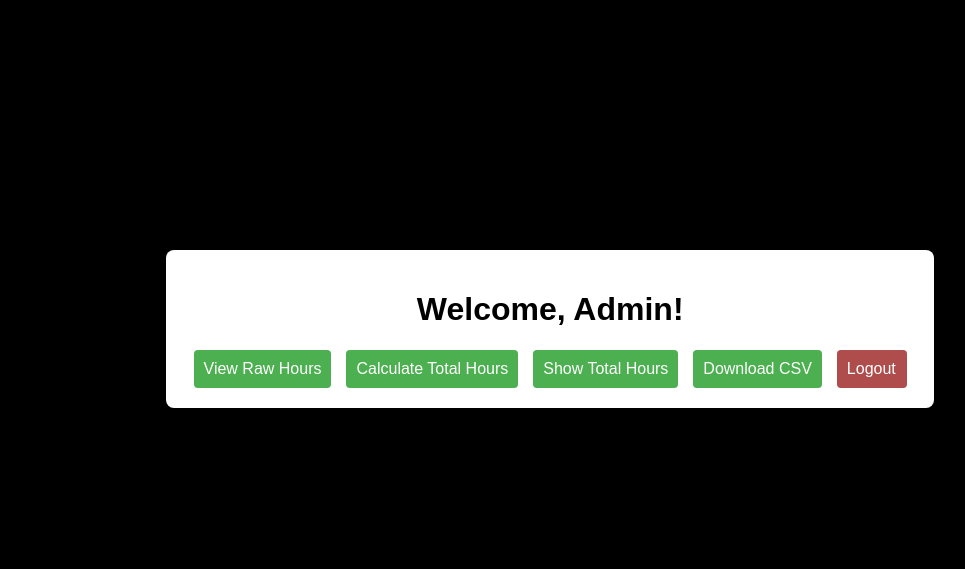
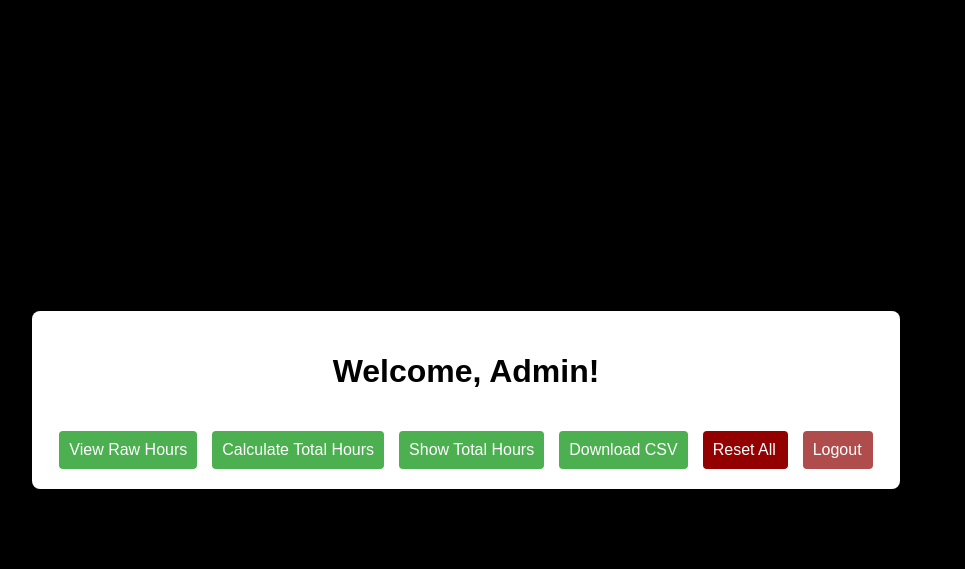
Before and after one commit to SkywardSyntax/HourLogger, a Flask app: page /admin in a window 1280 px wide. Shown: the top 569 px of the page, without its empty margins (174-1139 px from the left). Run offline with Flask 3, Linux system fonts and the light colour scheme; the visitor is signed in with stand-in values (Sample User, id 1); parts of the project's set-up code (start-up, migrations or seed data) failed here and were passed over.

Commit message:
Fix calculate_hours route and add reset_all route

```diff
--- a/HoursAdder.py
+++ b/HoursAdder.py
@@ -8,8 +8,11 @@ import math
 def calculate_total_time():
     totals = {}
     suspicious_activity = []
+
     # Read existing totals from hourTotals.txt
-    if os.path.exists('hourTotals.txt'):
+    if not os.path.exists('hourTotals.txt'):
+        open('hourTotals.txt', 'w').close()
+    else:
         with open('hourTotals.txt', 'r') as f:
             for line in f:
                 match = re.match(r'ID: (\d+), Total time: (\d+) hours (\d+) minutes', line.strip())
@@ -18,21 +21,24 @@ def calculate_total_time():
                     totals[id] = {'hours': int(hours), 'minutes': int(minutes)}
 
     # Add new totals from attendance.txt
-    with open('attendance.txt', 'r') as f:
-        for line in f:
-            line = line.strip()  # Strip newline character
-            match = re.match(r'(\d+) Checked In at .+ and Checked Out at .+, Meeting Time Recorded: (\d+) hours (\d+) minutes', line)
-            if match:
-                id, hours, minutes = match.groups()
-                hours = int(hours)
-                minutes = int(minutes)
-                if hours >= 10:
-                    suspicious_activity.append(line)
-                    continue
-                if id not in totals:
-                    totals[id] = {'hours': 0, 'minutes': 0}
-                totals[id]['hours'] += hours
-                totals[id]['minutes'] += minutes
+    if not os.path.exists('attendance.txt'):
+        open('attendance.txt', 'w').close()
+    else:
+        with open('attendance.txt', 'r') as f:
+            for line in f:
+                line = line.strip()  # Strip newline character
+                match = re.match(r'(\d+) Checked In at .+ and Checked Out at .+, Meeting Time Recorded: (\d+) hours (\d+) minutes', line)
+                if match:
+                    id, hours, minutes = match.groups()
+                    hours = int(hours)
+                    minutes = int(minutes)
+                    if hours >= 10:
+                        suspicious_activity.append(line)
+                        continue
+                    if id not in totals:
+                        totals[id] = {'hours': 0, 'minutes': 0}
+                    totals[id]['hours'] += hours
+                    totals[id]['minutes'] += minutes
 
     # Convert minutes to hours
     for id in totals:
@@ -58,21 +64,25 @@ def calculate_total_time():
 
 totals = calculate_total_time()
 
+# Write totals to hourTotals.txt
 with open('hourTotals.txt', 'w') as f:
     for id, time in totals.items():
         f.write(f"ID: {id}, Total time: {time['hours']} hours {time['minutes']} minutes\n")
 
-
 totals = {}
 
 # Read existing totals from hourTotals.txt
-with open('hourTotals.txt', 'r') as f:
-    for line in f:
-        match = re.match(r'ID: (\d+), Total time: (\d+) hours (\d+) minutes', line.strip())
-        if match:
-            id, hours, minutes = match.groups()
-            totals[id] = {'hours': int(hours), 'minutes': int(minutes)}
+if not os.path.exists('hourTotals.txt'):
+    open('hourTotals.txt', 'w').close()
+else:
+    with open('hourTotals.txt', 'r') as f:
+        for line in f:
+            match = re.match(r'ID: (\d+), Total time: (\d+) hours (\d+) minutes', line.strip())
+            if match:
+                id, hours, minutes = match.groups()
+                totals[id] = {'hours': int(hours), 'minutes': int(minutes)}
 
+# Write totals to hourTotals.csv
 with open('hourTotals.csv', 'w', newline='') as f:
     writer = csv.writer(f)
     writer.writerow(['ID', 'Total Hours'])  # Write the header
--- a/app.py
+++ b/app.py
@@ -1,3 +1,4 @@
+import subprocess
 from flask import Flask, request, redirect, session, url_for, render_template
 from flask import Flask, request, redirect, url_for, render_template, Response
 from flask import send_file
@@ -173,10 +174,7 @@ def logout():
 # Add this new route to your Flask application
 @app.route('/calculate_hours', methods=['GET'])
 def calculate_hours():
-    totals = calculate_total_time()
-    with open('hourTotals.txt', 'w') as f:
-        for id, time in totals.items():
-            f.write(f"ID: {id}, Total time: {time['hours']} hours {time['minutes']} minutes\n")
+    subprocess.run(['python', 'HoursAdder.py'])
     return redirect(url_for('admin'))
 
 @app.route('/archive', methods=['GET'])
@@ -204,6 +202,34 @@ def download_archive(filename):
     return send_from_directory('Archives', filename, as_attachment=True)
 
 
+@app.route('/reset_all', methods=['GET'])
+def reset_all():
+    if confirm_reset():
+        clear_files()
+        return redirect(url_for('admin'))
+    else:
+        return "Reset action canceled."
+
+def confirm_reset():
+    # Implement your logic to confirm the reset action here
+    # For example, you can check if the admin is logged in or prompt for a password
+    # Return True if the reset action is confirmed, False otherwise
+    return True
+
+def clear_files():
+    # Clear the contents of attendance.txt
+    with open('attendance.txt', 'w') as f:
+        f.truncate(0)
+
+    # Clear the contents of hourTotals.txt
+    with open('hourTotals.txt', 'w') as f:
+        f.truncate(0)
+
+    # Delete the hourTotals.csv file
+    if os.path.exists('hourTotals.csv'):
+        os.remove('hourTotals.csv')
+
+
 def main():
     app.run(debug=True)
 
--- a/templates/admin.html
+++ b/templates/admin.html
@@ -15,10 +15,10 @@
         }
 
         .container {
-            max-width: 600px;
+
+            margin: 0 auto; /* Center the container horizontally */
             padding: 20px;
-            height: 300px;  /* Add this line */
-            text-align: center;  /* Add this line */
+            box-sizing: border-box; /* Include padding in the width calculation */
         }
 
         form {
@@ -26,9 +26,9 @@
             padding: 20px;
             border-radius: 8px;
             box-shadow: 0px 0px 10px 0px rgba(0,0,0,0.1);
-            overflow: auto;
-            margin: auto;  /* Add this line */
-            display: inline-block;
+            display: flex;
+            flex-direction: column;
+            align-items: center;
         }
 
         label {
@@ -37,10 +37,10 @@
 
         .input-section {
             display: flex;
-            justify-content: center;  /* Change this line */
+            justify-content: center;
             width: 100%;
+            margin-top: 20px;
         }
-
 
         .input-section input[type="button"] {
             background-color: #4CAF50;
@@ -50,8 +50,8 @@
             font-size: 16px;
             border-radius: 4px;
             cursor: pointer;
-            margin-right: 7.5px;  /* Add this line to add some space between the buttons */
-            margin-left: 7.5px;  /* Add this line to add some space between the buttons */
+            margin-right: 7.5px;
+            margin-left: 7.5px;
         }
 
         .input-section input[type="buttonADMIN"] {
@@ -63,8 +63,21 @@
             font-size: 16px;
             border-radius: 4px;
             cursor: pointer;
-            margin-right: 7.5px;  /* Add this line to add some space between the buttons */
-            margin-left: 7.5px;  /* Add this line to add some space between the buttons */
+            margin-right: 7.5px;
+            margin-left: 7.5px;
+        }
+
+        .input-section input[type="buttonRESETALL"] {
+            background-color: #920000;
+            color: white;
+            width: 65px;
+            padding: 10px 10px;
+            border: none;
+            font-size: 16px;
+            border-radius: 4px;
+            cursor: pointer;
+            margin-right: 7.5px;
+            margin-left: 7.5px;
         }
 
         #message {
@@ -73,17 +86,26 @@
             color: rgb(53, 53, 53);
             font-weight: bold;
         }
+
+        /* Media queries for responsive layout */
+        @media (max-width: 600px) {
+            .container {
+                max-width: 100%;
+                padding: 10px;
+            }
+        }
     </style>
 </head>
 <body>
     <div class="container">
         <form>
-            <h1 style="text-align: center;">Welcome, Admin!</h1>
+            <h1>Welcome, Admin!</h1>
             <div class="input-section">
                 <input type="button" value="View Raw Hours" onclick="location.href='/raw_hours'">
                 <input type="button" value="Calculate Total Hours" onclick="calculateHours()">
                 <input type="button" value="Show Total Hours" onclick="location.href='/total_hours'">
                 <input type="button" value="Download CSV" onclick="location.href='/download_csv'">
+                <input type="buttonRESETALL" value="Reset All" onclick="confirmReset()">
                 <input type="buttonADMIN" value="Logout" onclick="location.href='/logout'">
                 <!-- Add more buttons here for other features -->
             </div>
@@ -95,5 +117,12 @@
             alert('Total hours calculated successfully!');
         }
     </script>
+    <script>
+        function confirmReset() {
+            if (confirm("Are you sure you want to reset all data? This action cannot be undone.")) {
+                location.href = '/reset_all';
+            }
+        }
+    </script>
 </body>
 </html>
```
Also changed, not shown: Archives/Archive 12-7-2023.txt (deleted), Archives/Archive 12-8-2023.txt (deleted).
